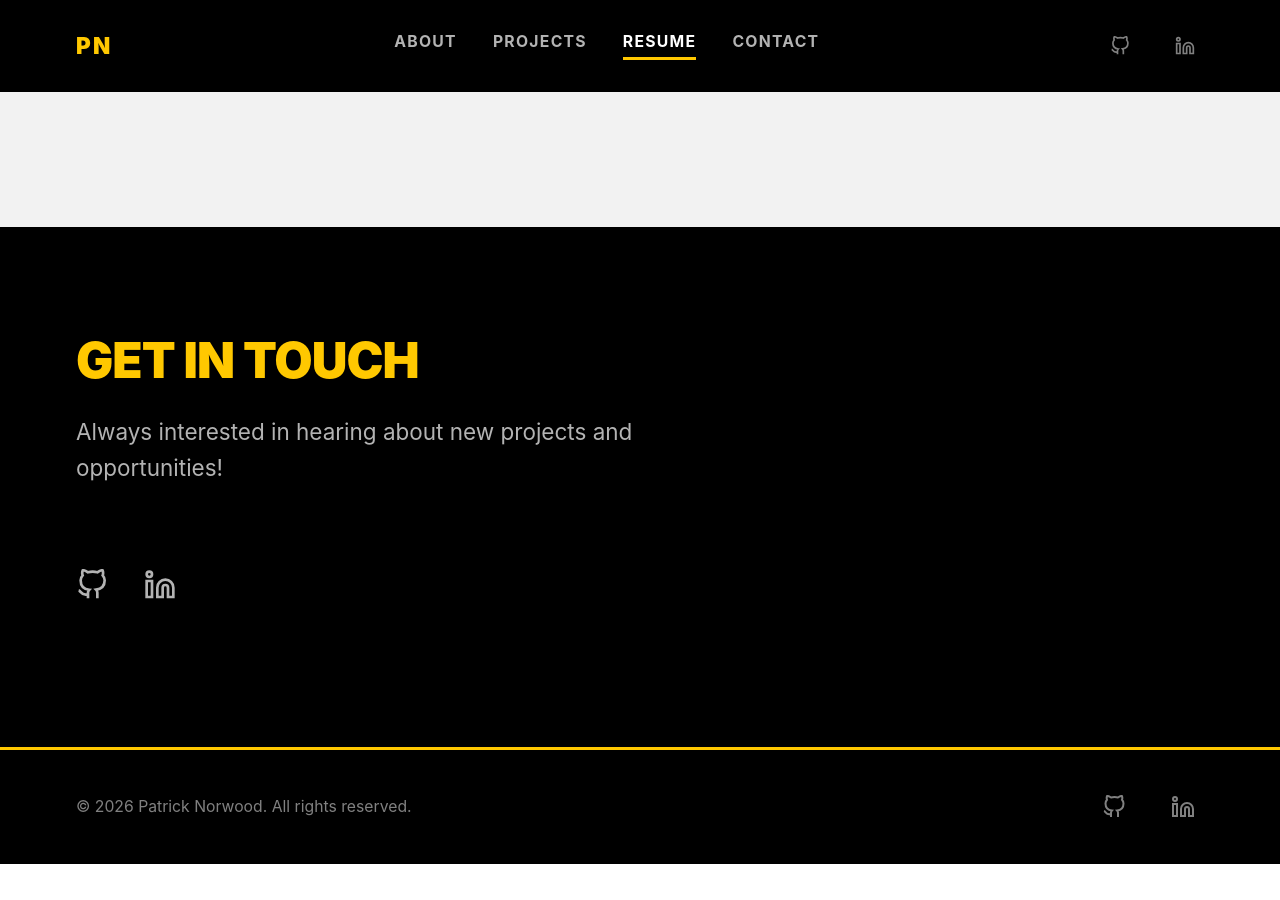
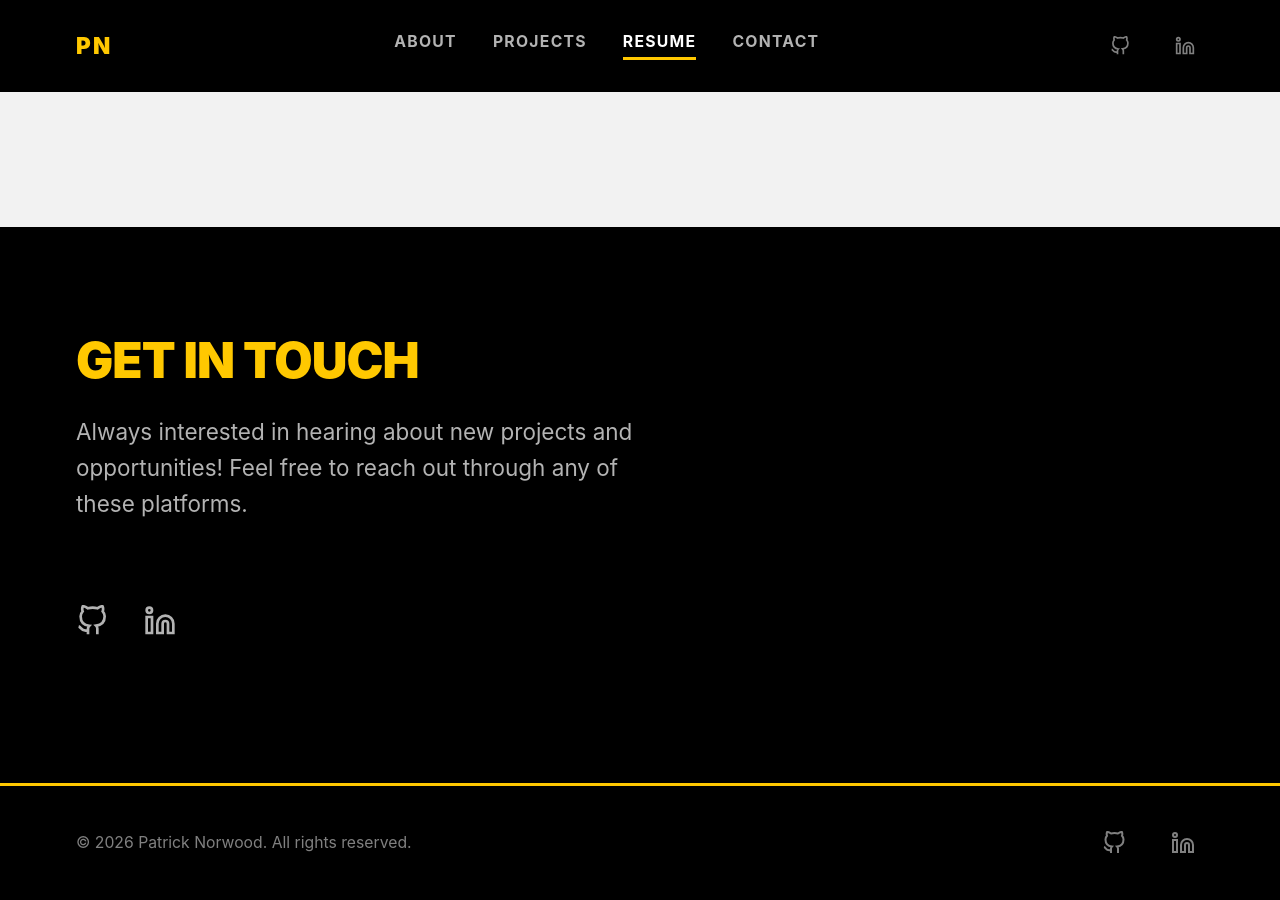
Before and after one commit to phnorwood/phnorwood.github.io, a Jekyll site: the page built from index.html, in a window 1280 px wide and 900 px high, scrolled down 3338 px. Built offline with Jekyll 4.4.1, drawn with Linux system fonts in a browser that asks for light colours; the list of posts is cut into pages by our own code; before the commit the page ends 4202 px from its top, so only the background shows below that.

Commit message:
Contact update

```diff
--- a/index.html
+++ b/index.html
@@ -228,7 +228,7 @@ title: Home
   <div class="container">
     <h2>Get In Touch</h2>
     <p>
-      Always interested in hearing about new projects and opportunities!
+      Always interested in hearing about new projects and opportunities! Feel free to reach out through any of these platforms.
     </p>
     <ul class="social-links">
       {% if site.github_username %}
```
